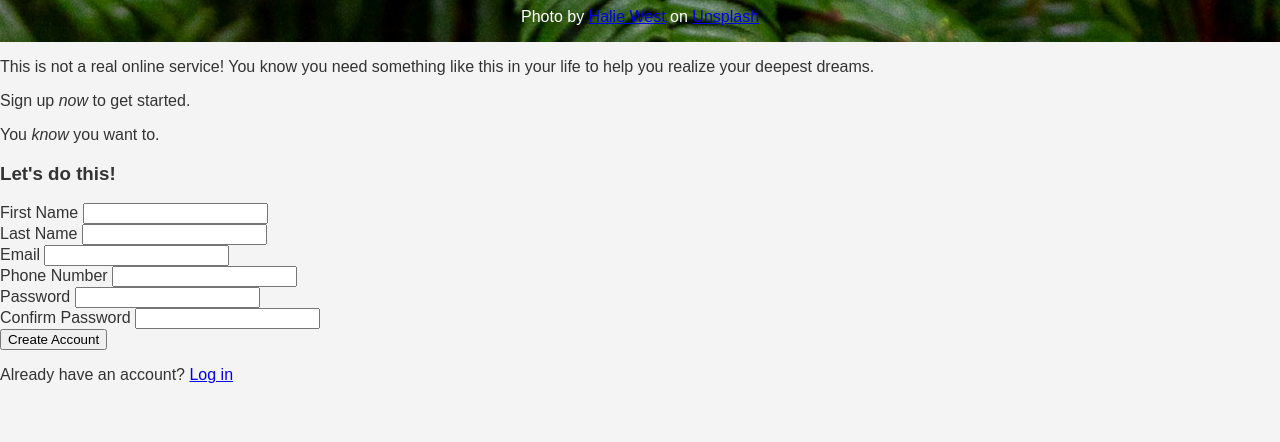
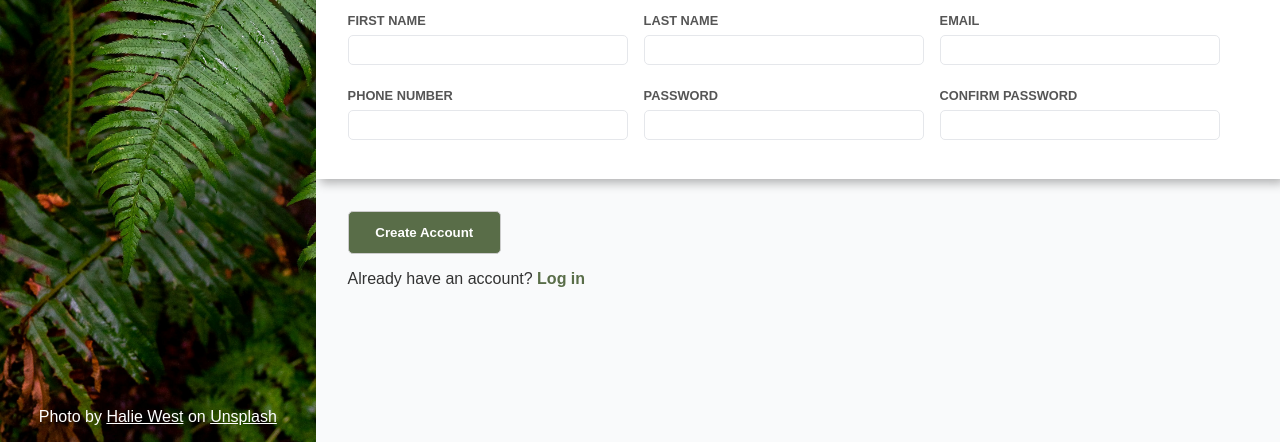
Before and after one commit to maxsoulfly/sign-up-form, a plain HTML site: page index.html in a window 1280 px wide. Shown: the part 358-800 px from the top of the page. Drawn offline with Linux system fonts and the light colour scheme.

Commit message:
Styling and Responsive design almost done, need to fix bugs

```diff
--- a/index.html
+++ b/index.html
@@ -17,15 +17,17 @@
                 Photo by <a href="https://unsplash.com/@haliewestphoto?utm_content=creditCopyText&utm_medium=referral&utm_source=unsplash">Halie West</a> on <a href="https://unsplash.com/photos/green-leaf-plant-in-close-up-photography-25xggax4bSA?utm_content=creditCopyText&utm_medium=referral&utm_source=unsplash">Unsplash</a>
             </div>
         </header>
-        <div class="">
+        <main class="content">
             <section class="intro">
-                <p>This is not a real online service! You know you need something like this in your life to help you realize your deepest dreams.</p>
-                <p>Sign up <em>now</em> to get started.</p>
+                <p>
+                    This is not a real online service! You know you need something like this in your life to help you realize your deepest dreams. <br>
+                    Sign up <em>now</em> to get started.
+                </p>
                 <p>You <em>know</em> you want to.</p>
             </section>
             <form action="" method="get">
                 <section class="form">
-                    <h3>Let's do this!</h3>
+                    <div class="form-title"><h3>Let's do this!</h3></div>
                     <div class="form-row">
                         <label for="first-name">First Name</label>
                         <input type="text" name="first-name" id="first-name">
@@ -56,7 +58,7 @@
                     <p>Already have an account? <a href="#">Log in</a></p>
                 </footer>
             </form>
-        </div>
+        </main>
     </div>
 
 </body>
--- a/style.css
+++ b/style.css
@@ -7,15 +7,20 @@
     font-style : normal;
 }
 
+:root {
+    --padding: 2rem;
+}
+
 /* Apply the font */
 
 body {
     font-family     : sans-serif;
     font-size       : 16px;
     color           : #333;
-    background-color: #f4f4f4;
+    background-color: #090903;
     margin          : 0;
     padding         : 0;
+
 }
 
 .container {
@@ -71,4 +76,176 @@ header .credits {
     font-size : 1em;
     margin-top: auto;
 
+    & a {
+        color: #fff;
+    }
+
+    & a:hover {
+        color          : #f4f4f4;
+        text-decoration: none;
+    }
 }
+
+main {
+    display         : flex;
+    flex-direction  : column;
+    background-color: #f9fafb;
+
+
+    & .intro {
+        font-size  : 1.5em;
+        margin     : 0;
+        font-weight: bold;
+        padding    : var(--padding);
+    }
+
+    & .form {
+        display         : flex;
+        flex-direction  : column;
+        margin-top      : 1em;
+        background-color: #ffffff;
+        padding         : var(--padding);
+        box-shadow      : 4px 4px 10px rgba(0, 0, 0, 0.3);
+
+
+        & label {
+            font-size     : .8em;
+            color         : #555;
+            text-transform: uppercase;
+            font-weight   : bold;
+            display       : block;
+            width         : 100%;
+        }
+
+        & input {
+            padding      : 0.5em;
+            margin       : 0.5em 0;
+            border       : 1px solid #E5E7EB;
+            border-radius: 5px;
+            display      : block;
+            width        : 100%;
+            box-sizing   : border-box;
+
+        }
+
+
+        & button:hover {
+            background-color: #555;
+        }
+
+
+    }
+
+
+    & footer {
+
+        padding: var(--padding);
+
+        & button {
+            padding         : 1em 2em;
+            font-weight     : bold;
+            border          : 1px solid #ccc;
+            border-radius   : 5px;
+            background-color: #596D48;
+            color           : #fff;
+            cursor          : pointer;
+        }
+
+        & button:hover {
+            background-color: #4c5c3d;
+        }
+
+        & a {
+            color          : #596D48;
+            text-decoration: none;
+            font-weight    : bold;
+        }
+
+        & a:hover {
+            color          : #4c5c3d;
+            text-decoration: underline;
+        }
+    }
+}
+
+
+/* Responsive design */
+
+
+@media (min-width: 768px) {
+    .container {
+        flex-direction: row;
+        width         : 100%;
+        height        : 100vh;
+        min-height    : 100%;
+        margin        : auto;
+
+    }
+
+    header {
+        height         : 100vh;
+        justify-content: space-between;
+        width          : 50%;
+    }
+
+    header .logo {
+        margin-top: 50%;
+    }
+
+    header .credits {
+        margin-top: 100%;
+    }
+
+    main {}
+
+    main .intro {}
+
+    main .form {
+        display       : flex;
+        flex-direction: row;
+        flex-wrap     : wrap;
+        gap           : 2em;
+
+        & h2 {
+            width: 100%;
+        }
+
+        & .form-title {
+            width: 100%;
+        }
+
+        & .form-row {
+            width    : 15%;
+            min-width: 300px;
+
+            & input {
+                width: 100%;
+            }
+        }
+
+
+    }
+
+    main footer {}
+}
+
+@media (min-width: 1024px) {
+    main .form {
+        gap: 1em;
+
+        & .form-row {
+            width    : 20%;
+            min-width: 280px;
+
+            & input {
+                width: 100%;
+            }
+        }
+    }
+
+    @media (min-width: 1400px) {
+
+        .container {
+            width: 70%;
+        }
+    }
```
Also changed, not shown: assets/sign-up-form.png (added).
